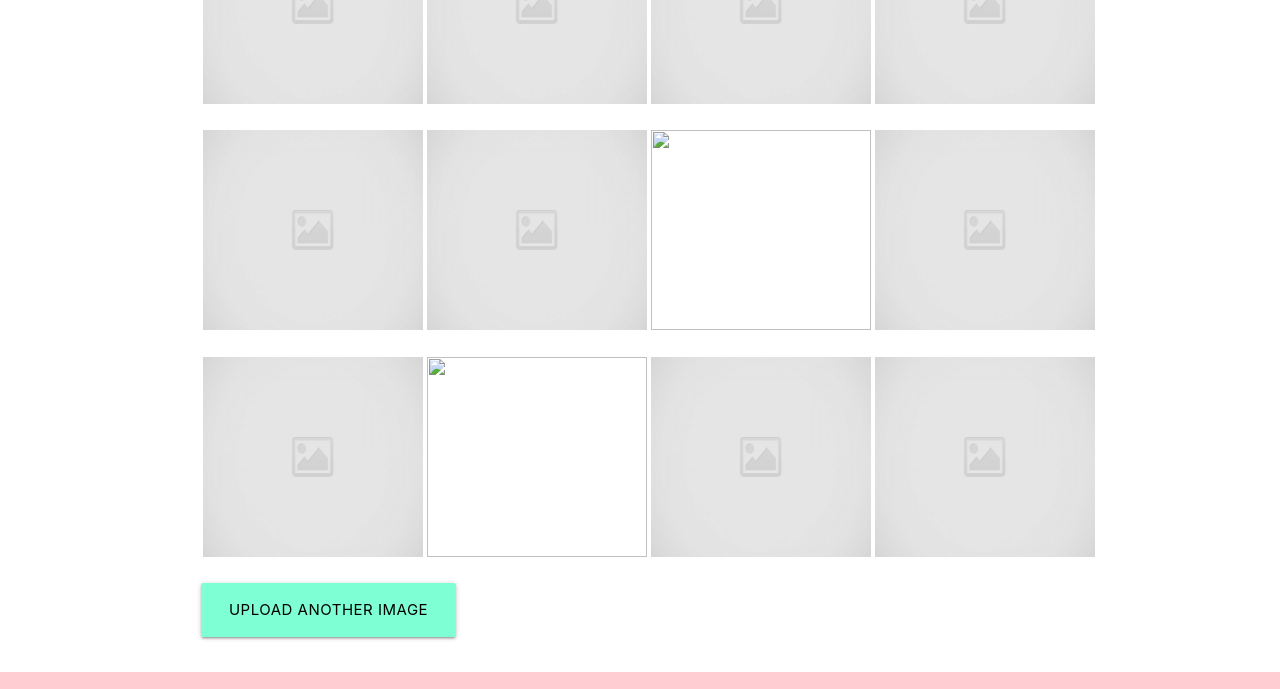
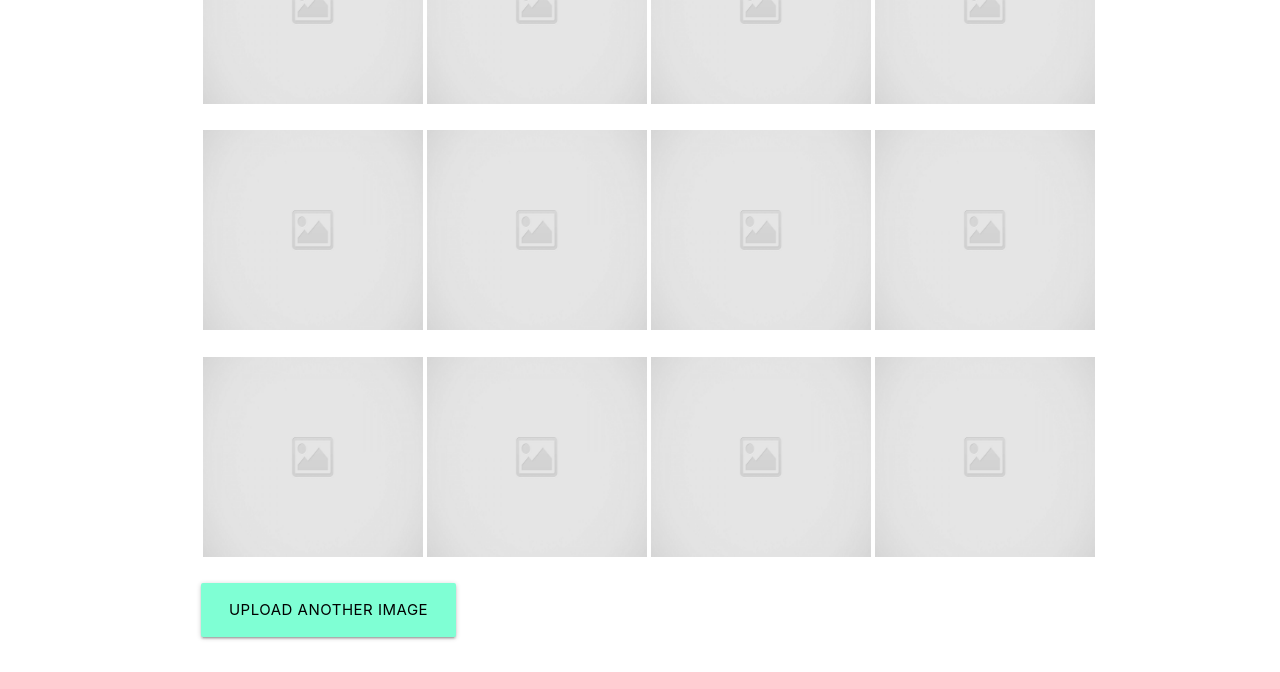
Before and after one commit to LOubouzar/Project1, a website: page app/public/home.html in a window 1280 px wide. Shown: the part 2600-3289 px from the top of the page. Drawn offline with nearby package versions, Linux system fonts and the light colour scheme; files whose address does not match are found by name.

Commit message:
added placeholder image

```diff
--- a/app/public/home.html
+++ b/app/public/home.html
@@ -227,7 +227,7 @@
             </div>
 
             <div class="col s12 m6 l3" id="url7">
-              <img src="" id="img7" width="220" height="200">
+              <img src="./media/placeholderImage.jpg" id="img7" width="220" height="200">
               <p id="name7"></p>
               <p id="price7"></p>
             </div>
@@ -247,7 +247,7 @@
             </div>
 
             <div class="col s12 m6 l3" id="url10">
-              <img src="" id="img10" width="220" height="200">
+              <img src="./media/placeholderImage.jpg" id="img10" width="220" height="200">
               <p id="name10"></p>
               <p id="price10"></p>
             </div>
```
